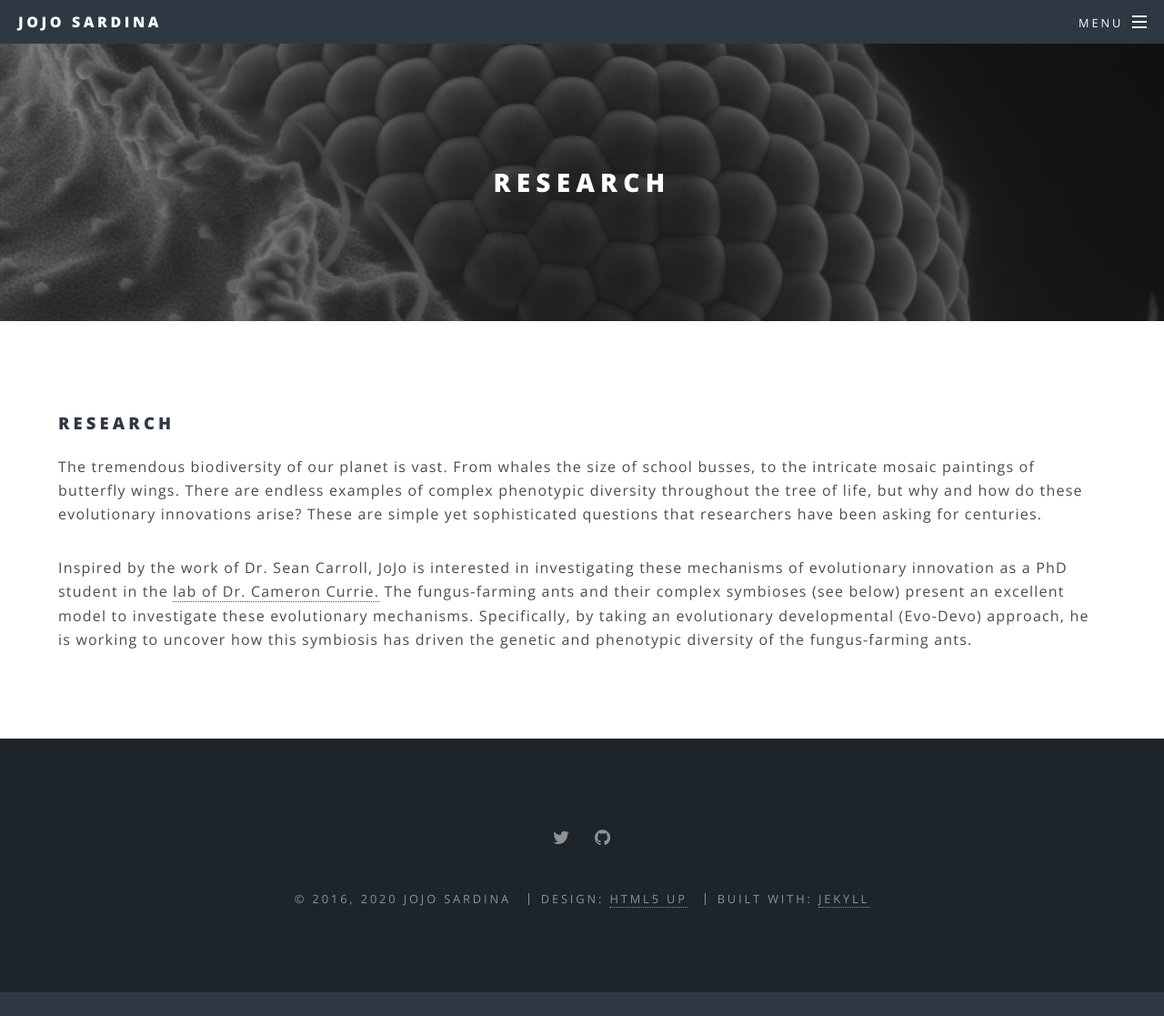
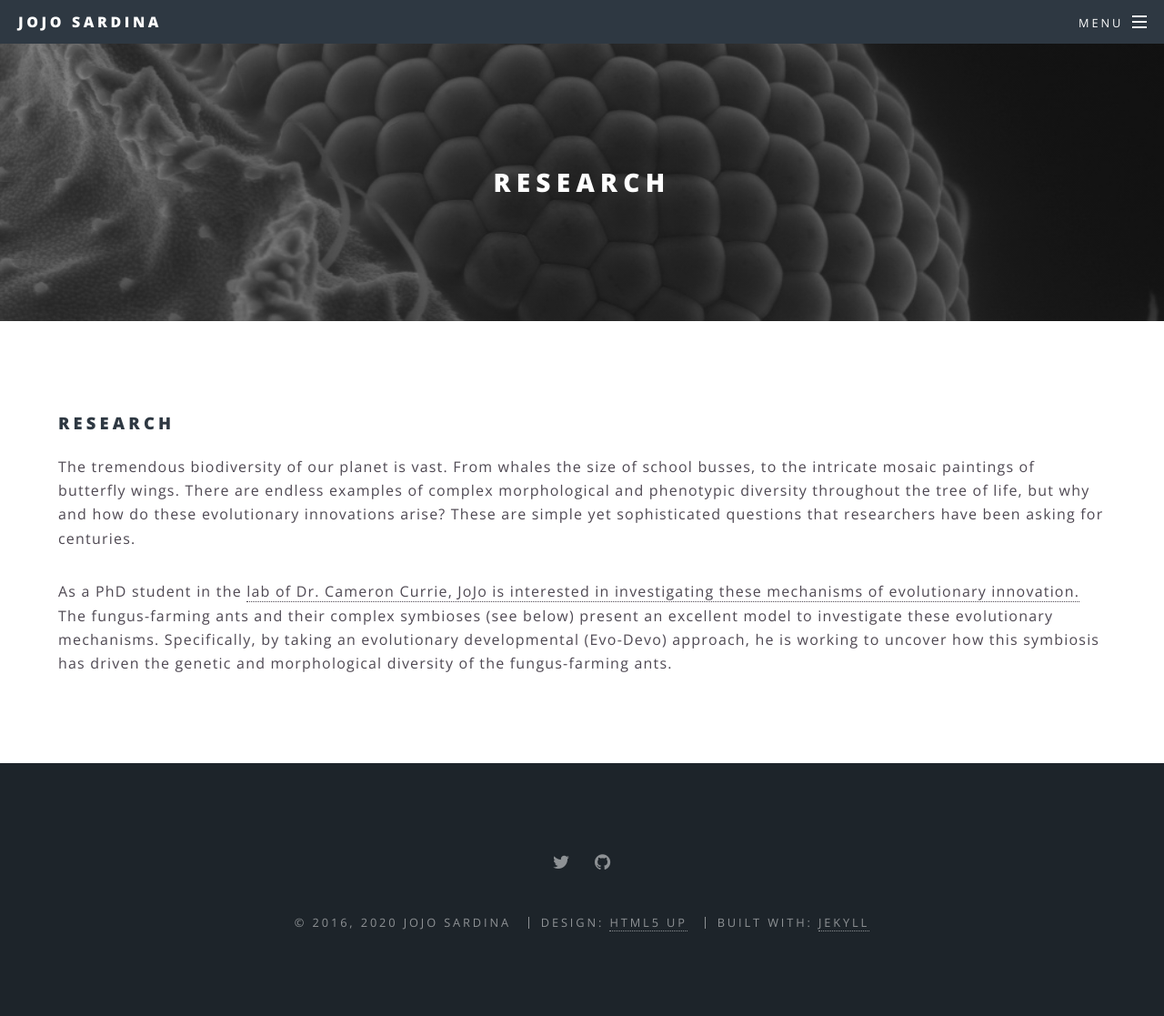
Before and after one commit to jojosardina/jojosardina.github.io, a Jekyll site: the page built from research.html, in a window 1280 px wide and 1117 px high. Shown: the whole window at 91% size. Built offline with Jekyll 4.4.1, drawn with Linux system fonts in a browser that asks for light colours.

Commit message:
Update research.html

```diff
--- a/research.html
+++ b/research.html
@@ -5,12 +5,12 @@ title: Research
 	<h3>Research</h3>
 	<p>The tremendous biodiversity of our planet is vast.
 	From whales the size of school busses, to the intricate mosaic paintings of butterfly wings.
-	There are endless examples of complex phenotypic diversity throughout the tree of life, but why and how do these evolutionary innovations arise?
+	There are endless examples of complex morphological and phenotypic diversity throughout the tree of life, but why and how do these evolutionary innovations arise?
 	These are simple yet sophisticated questions that researchers have been asking for centuries.
 	</p>
-	<p>Inspired by the work of Dr. Sean Carroll, JoJo is interested in investigating these mechanisms of evolutionary innovation as a PhD student in the <a href="https://currielab.wisc.edu/">lab of Dr. Cameron Currie.</a>
+	<p> As a PhD student in the <a href="https://currielab.wisc.edu/">lab of Dr. Cameron Currie, JoJo is interested in investigating these mechanisms of evolutionary innovation.</a>
 	The fungus-farming ants and their complex symbioses (see below) present an excellent model to investigate these evolutionary mechanisms.
 	Specifically, by taking an evolutionary developmental (Evo-Devo) approach,
-	he is working to uncover how this symbiosis has driven the genetic and phenotypic diversity of the fungus-farming ants.</p>
+	he is working to uncover how this symbiosis has driven the genetic and morphological diversity of the fungus-farming ants.</p>
 	<h4></h4>
 	<p></p>
```
